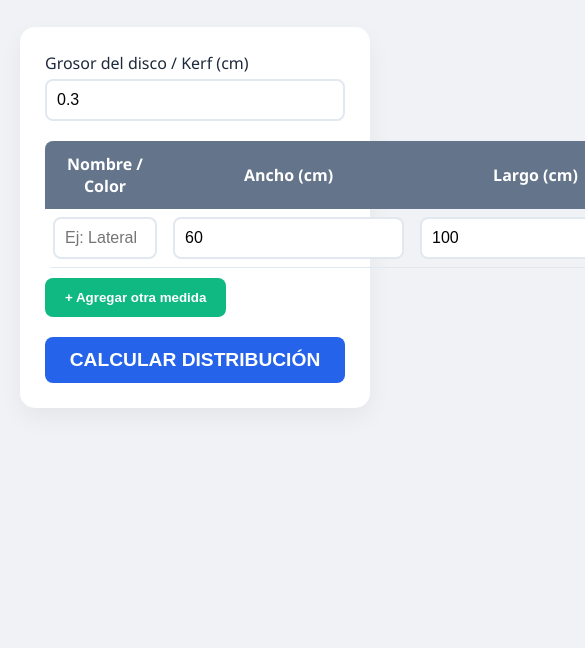
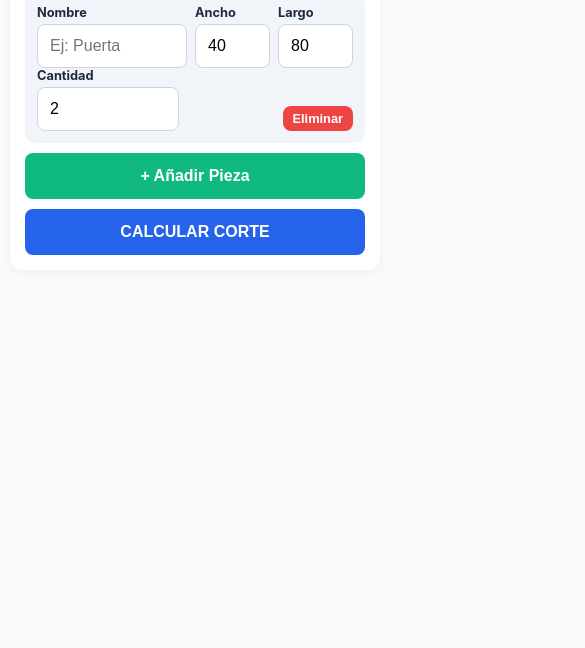
Before and after one commit to Carl-31416/calculador-de-medidas, a plain HTML site: page index.html in a window 390 px wide. Shown: the part 196-844 px from the top of the page, 585 px wide, since content can reach past the window. Drawn offline with Linux system fonts and the light colour scheme.

Commit message:
Update index.html
Ahora es responsive

```diff
--- a/index.html
+++ b/index.html
@@ -2,81 +2,155 @@
 <html lang="es">
 <head>
     <meta charset="UTF-8">
-    <meta name="viewport" content="width=device-width, initial-scale=1.0">
-    <title>Optimizador Pro - Corte de Triplay</title>
+    <meta name="viewport" content="width=device-width, initial-scale=1.0, maximum-scale=1.0, user-scalable=no">
+    <title>CorteMaestro - Optimizador Móvil</title>
     <style>
         :root {
-            --bg: #f0f2f5;
-            --card: #ffffff;
             --primary: #2563eb;
-            --secondary: #64748b;
-            --accent: #f59e0b;
+            --success: #10b981;
+            --danger: #ef4444;
+            --dark: #1e293b;
+            --bg: #f8fafc;
         }
-        body { font-family: 'Segoe UI', system-ui, sans-serif; background: var(--bg); margin: 0; padding: 20px; color: #1e293b; }
-        .container { max-width: 1100px; margin: auto; }
-        header { text-align: center; margin-bottom: 30px; }
-        .card { background: var(--card); padding: 25px; border-radius: 15px; box-shadow: 0 10px 25px rgba(0,0,0,0.05); margin-bottom: 20px; }
 
-        .controls { display: grid; grid-template-columns: repeat(auto-fit, minmax(200px, 1fr)); gap: 15px; margin-bottom: 20px; }
-        .input-group { display: flex; flex-direction: column; gap: 5px; }
-        input { padding: 10px; border: 2px solid #e2e8f0; border-radius: 8px; font-size: 16px; transition: 0.2s; }
-        input:focus { border-color: var(--primary); outline: none; }
+        body {
+            font-family: -apple-system, BlinkMacSystemFont, "Segoe UI", Roboto, sans-serif;
+            background: var(--bg);
+            margin: 0;
+            padding: 10px;
+            color: var(--dark);
+        }
 
-        table { width: 100%; border-collapse: collapse; margin-top: 15px; border-radius: 8px; overflow: hidden; }
-        th { background: var(--secondary); color: white; padding: 12px; }
-        td { padding: 8px; border-bottom: 1px solid #e2e8f0; text-align: center; }
+        .container { max-width: 100%; margin: auto; }
 
-        .btn { border: none; padding: 12px 20px; border-radius: 8px; cursor: pointer; font-weight: bold; transition: 0.3s; }
-        .btn-add { background: #10b981; color: white; margin-top: 10px; }
-        .btn-calc { background: var(--primary); color: white; width: 100%; font-size: 1.2em; margin-top: 20px; }
-        .btn-del { background: #ef4444; color: white; padding: 5px 10px; }
-        .btn:hover { opacity: 0.9; transform: translateY(-1px); }
+        header { text-align: center; padding: 10px 0; }
+        h1 { font-size: 1.5rem; margin: 0; color: var(--primary); }
+        p { font-size: 0.9rem; margin: 5px 0 15px; opacity: 0.7; }
 
-        #results { display: flex; flex-wrap: wrap; gap: 20px; justify-content: center; margin-top: 30px; }
-        .sheet-container { background: white; padding: 15px; border-radius: 10px; box-shadow: 0 4px 10px rgba(0,0,0,0.1); text-align: center; }
-        canvas { border: 2px solid #334155; border-radius: 4px; background: #fff; max-width: 100%; height: auto; }
-        .sheet-label { font-weight: bold; margin-bottom: 10px; display: block; color: var(--primary); }
-        .stats { background: #e0f2fe; padding: 10px; border-radius: 8px; margin-top: 10px; font-size: 0.9em; }
+        .card {
+            background: white;
+            padding: 15px;
+            border-radius: 12px;
+            box-shadow: 0 2px 8px rgba(0,0,0,0.05);
+            margin-bottom: 15px;
+        }
+
+        .input-row {
+            display: grid;
+            grid-template-columns: 1fr 1fr;
+            gap: 10px;
+            margin-bottom: 15px;
+        }
+
+        label { font-size: 0.8rem; font-weight: bold; margin-bottom: 4px; display: block; }
+
+        input {
+            width: 100%;
+            padding: 12px;
+            border: 1px solid #cbd5e1;
+            border-radius: 8px;
+            font-size: 16px; /* Evita zoom automático en iOS */
+            box-sizing: border-box;
+        }
+
+        /* Estilo de lista de piezas para móvil */
+        .piece-entry {
+            background: #f1f5f9;
+            padding: 12px;
+            border-radius: 10px;
+            margin-bottom: 10px;
+            position: relative;
+        }
+
+        .piece-grid {
+            display: grid;
+            grid-template-columns: 2fr 1fr 1fr;
+            gap: 8px;
+        }
+
+        .btn {
+            border: none;
+            border-radius: 8px;
+            padding: 14px;
+            font-weight: bold;
+            font-size: 1rem;
+            cursor: pointer;
+            width: 100%;
+            transition: 0.2s;
+        }
+
+        .btn-add { background: var(--success); color: white; margin-bottom: 10px; }
+        .btn-calc { background: var(--primary); color: white; }
+        .btn-del {
+            background: var(--danger);
+            color: white;
+            padding: 5px 10px;
+            font-size: 0.8rem;
+            width: auto;
+            margin-top: 8px;
+        }
+
+        #results {
+            display: flex;
+            flex-direction: column;
+            gap: 20px;
+            margin-top: 20px;
+        }
+
+        .sheet-container {
+            background: white;
+            padding: 10px;
+            border-radius: 12px;
+            text-align: center;
+            border: 1px solid #e2e8f0;
+        }
+
+        canvas {
+            max-width: 100%;
+            height: auto;
+            background: #fff;
+            margin-top: 10px;
+        }
+
+        .stats-badge {
+            display: inline-block;
+            background: #dbeafe;
+            color: #1e40af;
+            padding: 4px 12px;
+            border-radius: 20px;
+            font-size: 0.8rem;
+            margin-top: 8px;
+        }
     </style>
 </head>
 <body>
 
 <div class="container">
     <header>
-        <h1>🪚 Optimizador de Corte Maestro</h1>
-        <p>Distribución automática en múltiples hojas de 122 x 244 cm</p>
+        <h1>🪚 Optimizador Móvil</h1>
+        <p>Hoja: 122 x 244 cm</p>
     </header>
 
     <div class="card">
-        <div class="controls">
-            <div class="input-group">
-                <label>Grosor del disco / Kerf (cm)</label>
-                <input type="number" id="kerf" value="0.3" step="0.1">
+        <label>Grosor del Disco / Kerf (cm)</label>
+        <input type="number" id="kerf" value="0.3" step="0.1" inputmode="decimal">
+
+        <div id="piecesList" style="margin-top: 15px;">
+            <div class="piece-entry">
+                <div class="piece-grid">
+                    <div><label>Nombre</label><input type="text" placeholder="Ej: Puerta"></div>
+                    <div><label>Ancho</label><input type="number" class="w" value="40" inputmode="decimal"></div>
+                    <div><label>Largo</label><input type="number" class="l" value="80" inputmode="decimal"></div>
+                </div>
+                <div style="display: flex; justify-content: space-between; align-items: flex-end;">
+                    <div style="width: 45%;"><label>Cantidad</label><input type="number" class="q" value="2" inputmode="numeric"></div>
+                    <button class="btn btn-del" onclick="removeRow(this)">Eliminar</button>
+                </div>
             </div>
         </div>
 
-        <table id="piecesTable">
-            <thead>
-                <tr>
-                    <th>Nombre / Color</th>
-                    <th>Ancho (cm)</th>
-                    <th>Largo (cm)</th>
-                    <th>Cantidad</th>
-                    <th>Acción</th>
-                </tr>
-            </thead>
-            <tbody>
-                <tr>
-                    <td><input type="text" placeholder="Ej: Lateral" style="width:80px"></td>
-                    <td><input type="number" class="w" value="60"></td>
-                    <td><input type="number" class="l" value="100"></td>
-                    <td><input type="number" class="q" value="4"></td>
-                    <td><button class="btn btn-del" onclick="removeRow(this)">✕</button></td>
-                </tr>
-            </tbody>
-        </table>
-        <button class="btn btn-add" onclick="addRow()">+ Agregar otra medida</button>
-        <button class="btn btn-calc" onclick="generateLayout()">CALCULAR DISTRIBUCIÓN</button>
+        <button class="btn btn-add" onclick="addRow()">+ Añadir Pieza</button>
+        <button class="btn btn-calc" onclick="generateLayout()">CALCULAR CORTE</button>
     </div>
 
     <div id="results"></div>
@@ -84,43 +158,47 @@
 
 <script>
     function addRow() {
-        const tbody = document.querySelector("#piecesTable tbody");
-        const row = document.createElement("tr");
-        row.innerHTML = `
-            <td><input type="text" placeholder="Pieza" style="width:80px"></td>
-            <td><input type="number" class="w"></td>
-            <td><input type="number" class="l"></td>
-            <td><input type="number" class="q"></td>
-            <td><button class="btn btn-del" onclick="removeRow(this)">✕</button></td>
+        const list = document.getElementById("piecesList");
+        const div = document.createElement("div");
+        div.className = "piece-entry";
+        div.innerHTML = `
+            <div class="piece-grid">
+                <div><label>Nombre</label><input type="text" placeholder="Pieza"></div>
+                <div><label>Ancho</label><input type="number" class="w" inputmode="decimal"></div>
+                <div><label>Largo</label><input type="number" class="l" inputmode="decimal"></div>
+            </div>
+            <div style="display: flex; justify-content: space-between; align-items: flex-end;">
+                <div style="width: 45%;"><label>Cantidad</label><input type="number" class="q" inputmode="numeric"></div>
+                <button class="btn btn-del" onclick="removeRow(this)">Eliminar</button>
+            </div>
         `;
-        tbody.appendChild(row);
+        list.appendChild(div);
     }
 
-    function removeRow(btn) { btn.parentElement.parentElement.remove(); }
+    function removeRow(btn) { btn.closest('.piece-entry').remove(); }
 
     function getRandomColor() {
-        const colors = ['#f87171', '#fb923c', '#fbbf24', '#4ade80', '#2dd4bf', '#38bdf8', '#818cf8', '#c084fc', '#fb7185'];
+        const colors = ['#f87171', '#fb923c', '#fbbf24', '#4ade80', '#2dd4bf', '#38bdf8', '#818cf8', '#c084fc'];
         return colors[Math.floor(Math.random() * colors.length)];
     }
 
     function generateLayout() {
         const resultsDiv = document.getElementById("results");
-        resultsDiv.innerHTML = ""; // Limpiar resultados anteriores
+        resultsDiv.innerHTML = "";
 
         const kerf = parseFloat(document.getElementById("kerf").value) || 0;
         const SHEET_W = 122;
         const SHEET_L = 244;
-        const SCALE = 2; // Escala visual
+        const SCALE = 2.5;
 
         let allPieces = [];
-        document.querySelectorAll("#piecesTable tbody tr").forEach(row => {
+        document.querySelectorAll(".piece-entry").forEach(row => {
             const w = parseFloat(row.querySelector(".w").value);
             const l = parseFloat(row.querySelector(".l").value);
             const q = parseInt(row.querySelector(".q").value);
             const color = getRandomColor();
             if(w && l && q) {
                 for(let i=0; i<q; i++) {
-                    // Normalizar: ancho siempre es la medida menor para intentar acomodar mejor
                     let pw = Math.min(w, l);
                     let pl = Math.max(w, l);
                     allPieces.push({w: pw, l: pl, color: color});
@@ -128,12 +206,9 @@
             }
         });
 
-        // Ordenar piezas de mayor a menor superficie
         allPieces.sort((a, b) => (b.w * b.l) - (a.w * a.l));
 
-        let sheets = [];
-
-        // Algoritmo de empaquetado
+        let sheetIdx = 1;
         while (allPieces.length > 0) {
             let currentSheet = { pieces: [], usedArea: 0 };
             let spaces = [{ x: 0, y: 0, w: SHEET_W, l: SHEET_L }];
@@ -144,80 +219,55 @@
 
                 for (let j = 0; j < spaces.length; j++) {
                     let s = spaces[j];
-
-                    // Intentar normal y rotado
                     let modes = [{w: p.w, l: p.l}, {w: p.l, l: p.w}];
 
                     for (let mode of modes) {
                         if (mode.w <= s.w && mode.l <= s.l) {
-                            // ¡Cabe! Guardar pieza
-                            currentSheet.pieces.push({
-                                x: s.x, y: s.y, w: mode.w, l: mode.l, color: p.color
-                            });
+                            currentSheet.pieces.push({x: s.x, y: s.y, w: mode.w, l: mode.l, color: p.color});
                             currentSheet.usedArea += (mode.w * mode.l);
-
-                            // Dividir el espacio restante (Algoritmo Guillotina simple)
-                            let remainingW = s.w - mode.w - kerf;
-                            let remainingL = s.l - mode.l - kerf;
-
-                            // Generar nuevos espacios
-                            if (remainingW > 0) spaces.push({ x: s.x + mode.w + kerf, y: s.y, w: remainingW, l: mode.l });
-                            if (remainingL > 0) spaces.push({ x: s.x, y: s.y + mode.l + kerf, w: s.w, l: remainingL });
-
+                            let remW = s.w - mode.w - kerf;
+                            let remL = s.l - mode.l - kerf;
+                            if (remW > 0) spaces.push({ x: s.x + mode.w + kerf, y: s.y, w: remW, l: mode.l });
+                            if (remL > 0) spaces.push({ x: s.x, y: s.y + mode.l + kerf, w: s.w, l: remL });
                             spaces.splice(j, 1);
                             allPieces.splice(i, 1);
-                            i--;
-                            fitFound = true;
-                            break;
+                            i--; fitFound = true; break;
                         }
                     }
                     if (fitFound) break;
                 }
             }
-            sheets.push(currentSheet);
-        }
 
-        // Dibujar cada hoja
-        sheets.forEach((sheet, index) => {
+            // Renderizado
             const container = document.createElement("div");
             container.className = "sheet-container";
-
-            const label = document.createElement("span");
-            label.className = "sheet-label";
-            label.innerText = `HOJA #${index + 1}`;
+            container.innerHTML = `<strong>HOJA #${sheetIdx}</strong><br>`;
 
             const canvas = document.createElement("canvas");
             canvas.width = SHEET_W * SCALE;
             canvas.height = SHEET_L * SCALE;
             const ctx = canvas.getContext("2d");
-
-            // Fondo madera
-            ctx.fillStyle = "#fef3c7";
+            ctx.fillStyle = "#fff7ed";
             ctx.fillRect(0, 0, canvas.width, canvas.height);
 
-            sheet.pieces.forEach(p => {
+            currentSheet.pieces.forEach(p => {
                 ctx.fillStyle = p.color;
-                ctx.strokeStyle = "#000";
-                ctx.lineWidth = 1;
+                ctx.strokeStyle = "#334155";
                 ctx.fillRect(p.x * SCALE, p.y * SCALE, p.w * SCALE, p.l * SCALE);
                 ctx.strokeRect(p.x * SCALE, p.y * SCALE, p.w * SCALE, p.l * SCALE);
-
-                // Medidas en texto
-                ctx.fillStyle = "#000";
-                ctx.font = "bold 9px Arial";
-                if(p.w > 15) ctx.fillText(`${p.w}x${p.l}`, (p.x + 2)*SCALE, (p.y + 10)*SCALE);
+                if(p.w > 10) {
+                    ctx.fillStyle = "#000";
+                    ctx.font = "bold 10px sans-serif";
+                    ctx.fillText(`${p.w}x${p.l}`, (p.x + 2)*SCALE, (p.y + 8)*SCALE);
+                }
             });
 
-            const stats = document.createElement("div");
-            stats.className = "stats";
-            const eff = ((sheet.usedArea / (SHEET_W * SHEET_L)) * 100).toFixed(1);
-            stats.innerText = `Uso: ${eff}% | Piezas: ${sheet.pieces.length}`;
-
-            container.appendChild(label);
+            const eff = ((currentSheet.usedArea / (SHEET_W * SHEET_L)) * 100).toFixed(1);
             container.appendChild(canvas);
-            container.appendChild(stats);
+            container.innerHTML += `<br><span class="stats-badge">Eficiencia: ${eff}%</span>`;
             resultsDiv.appendChild(container);
-        });
+            sheetIdx++;
+        }
     }
 </script>
 
```
